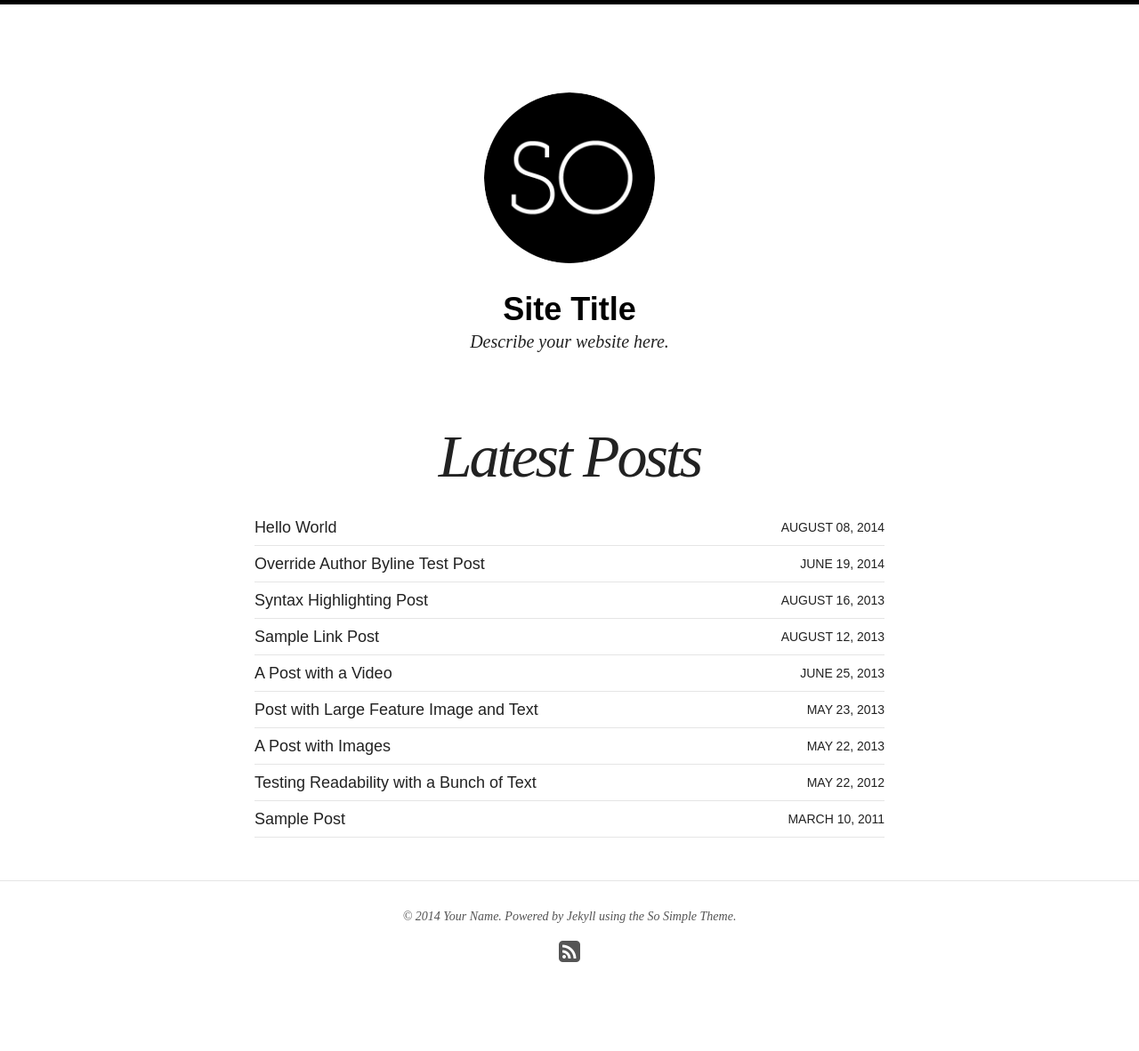
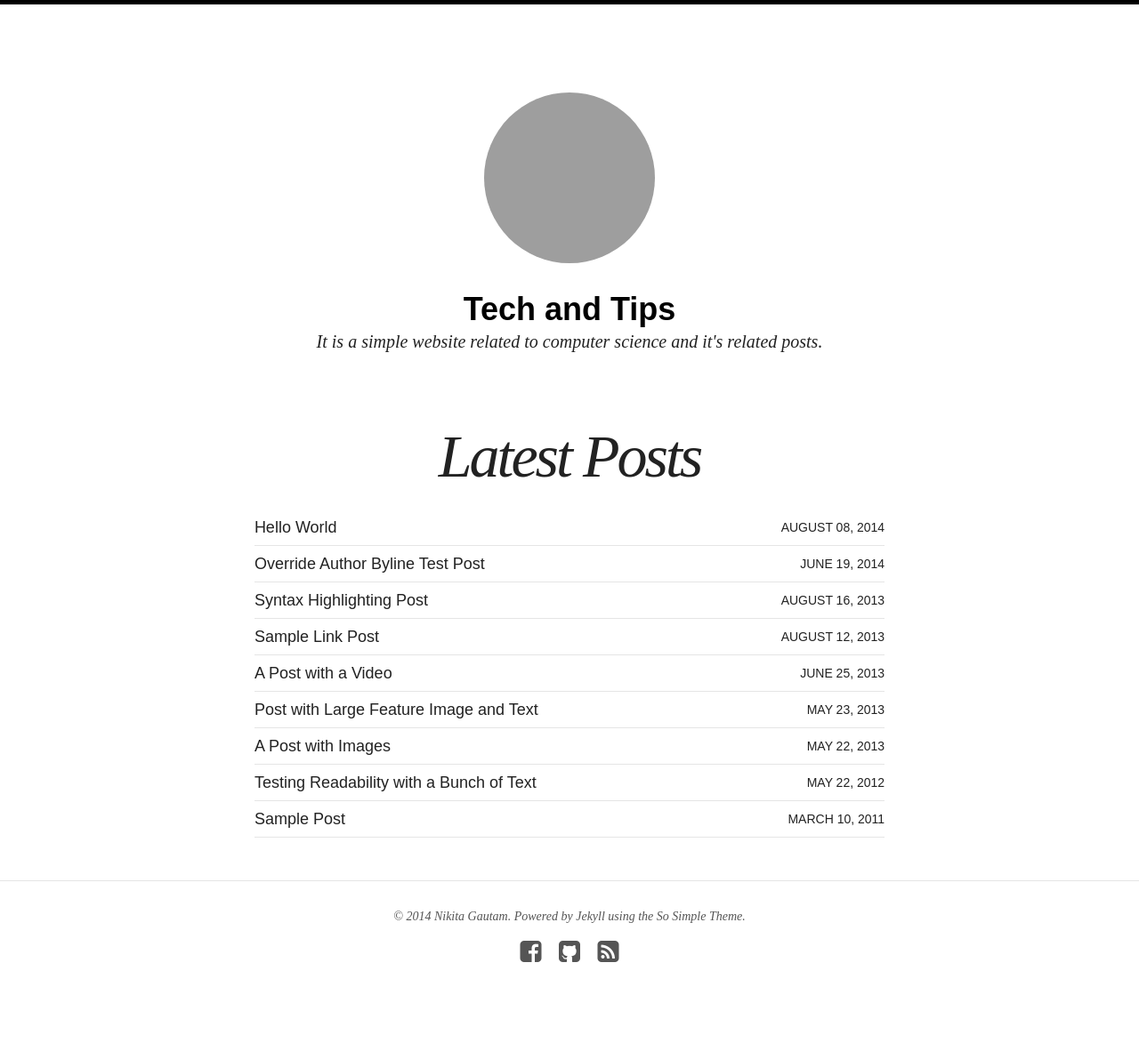
Before and after one commit to NikitaGautam/NikitaGautam.github.io, a Jekyll site: the page built from index.html, in a window 1280 px wide. Shown: the whole page at 89% size. Built offline with Jekyll 4.4.1, drawn with Linux system fonts in a browser that asks for light colours; nearby versions of some CDN libraries; grey boxes are pictures that could not be loaded.

Commit message:
Update _config.yml

```diff
--- a/_config.yml
+++ b/_config.yml
@@ -1,9 +1,9 @@
 # Site wide configuration
 
-title: Site Title
+title: Tech and Tips
 locale: en_US
-description: Describe your website here.
-logo: site-logo.png
+description: It is a simple website related to computer science and it's related posts.
+logo: axix_bigger.png
 search: true
 url:
 
@@ -32,13 +32,14 @@ exclude: ["lib", "config.rb", "Capfile", "config", "log", "Rakefile", "Rakefile.
 
 # Site owner
 owner:
-  name: Your Name
-  avatar: bio-photo.jpg
-  email: you@email.com
+  name: Nikita Gautam
+  avatar:
+  email: nikita_0313@deerwalk.edu.np
   disqus-shortname:
   twitter: #username
-  facebook: #username
-  github: #username
+  facebook: Nikita Gautam
+  site: www.axistechblog.com
+  github: NikitaGautam
   stackexchange: #http://stackoverflow.com/users/123456/username
   linkedin: #username
   instagram: #username
```
